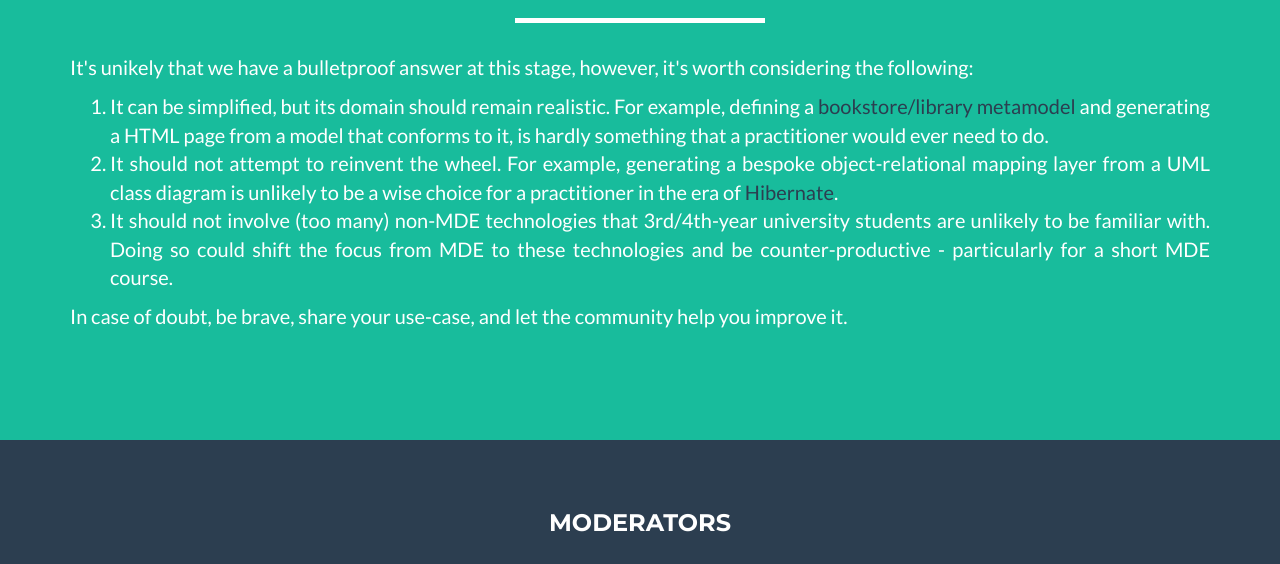
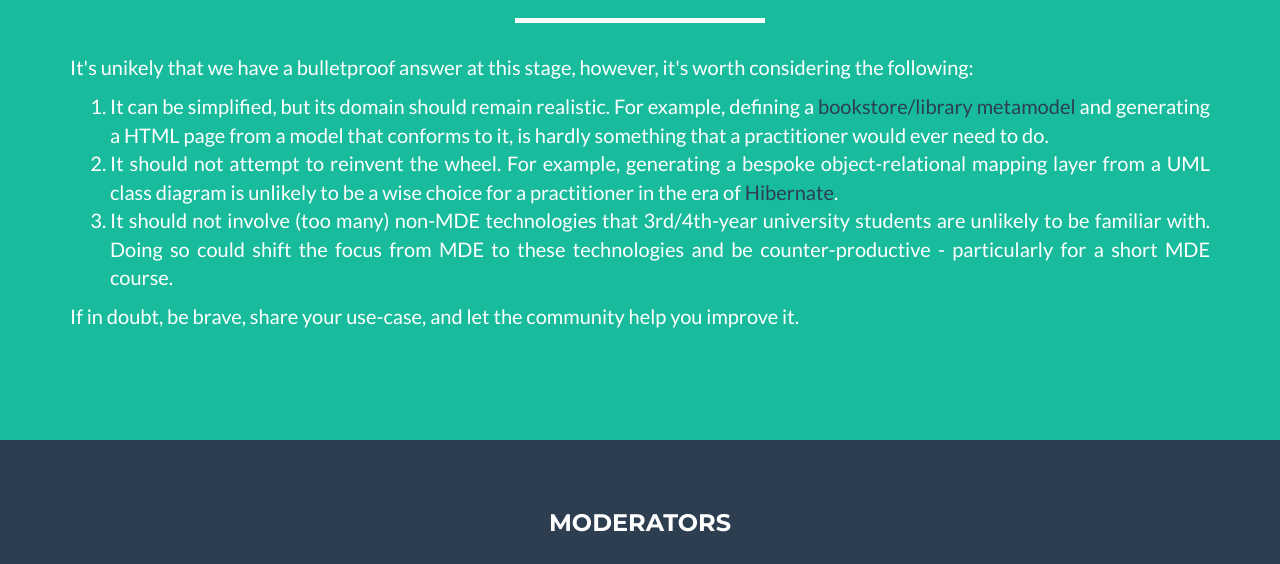
Before and after one commit to mde4edu/mde4edu.github.io, a website: page index.html in a window 1280 px wide. Shown: the part 2219-2783 px from the top of the page. Drawn offline with nearby package versions, Linux system fonts and the light colour scheme.

Commit message:
Minor wording fixes

```diff
--- a/index.html
+++ b/index.html
@@ -173,7 +173,7 @@
                       <li> It should not involve (too many) non-MDE technologies that 3rd/4th-year university students are unlikely to be familiar with. Doing so could shift the focus from MDE to these technologies and be counter-productive - particularly for a short MDE course.
                     </ol>
 
-                    <p>In case of doubt, be brave, share your use-case, and let the community help you improve it.</p>
+                    <p>If in doubt, be brave, share your use-case, and let the community help you improve it.</p>
 
                 </div>
             </div>
```
